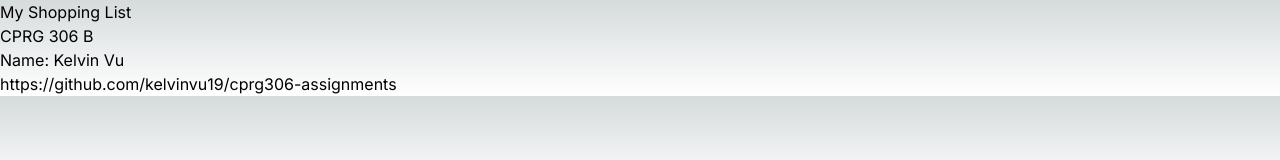
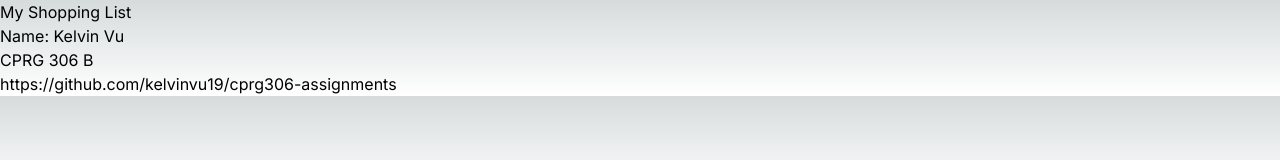
Before and after one commit to kelvinvu19/cprg306-assignments, a Next.js app: page /week2 in a window 1280 px wide. Shown: the top 160 px of the page. Built offline with nearby package versions, Linux system fonts and the light colour scheme.

Commit message:
Update page.js

```diff
--- a/app/week2/page.js
+++ b/app/week2/page.js
@@ -6,7 +6,9 @@ export default function Week2() {
   return (
       <div>
           <h1>My Shopping List</h1>
-          <StudentInfo />
+          <p> Name: Kelvin Vu</p>
+          <h1>CPRG 306 B</h1>
+          <Link href="https://github.com/kelvinvu19/cprg306-assignments"> https://github.com/kelvinvu19/cprg306-assignments </Link>
       </div>
   );
 }
```
